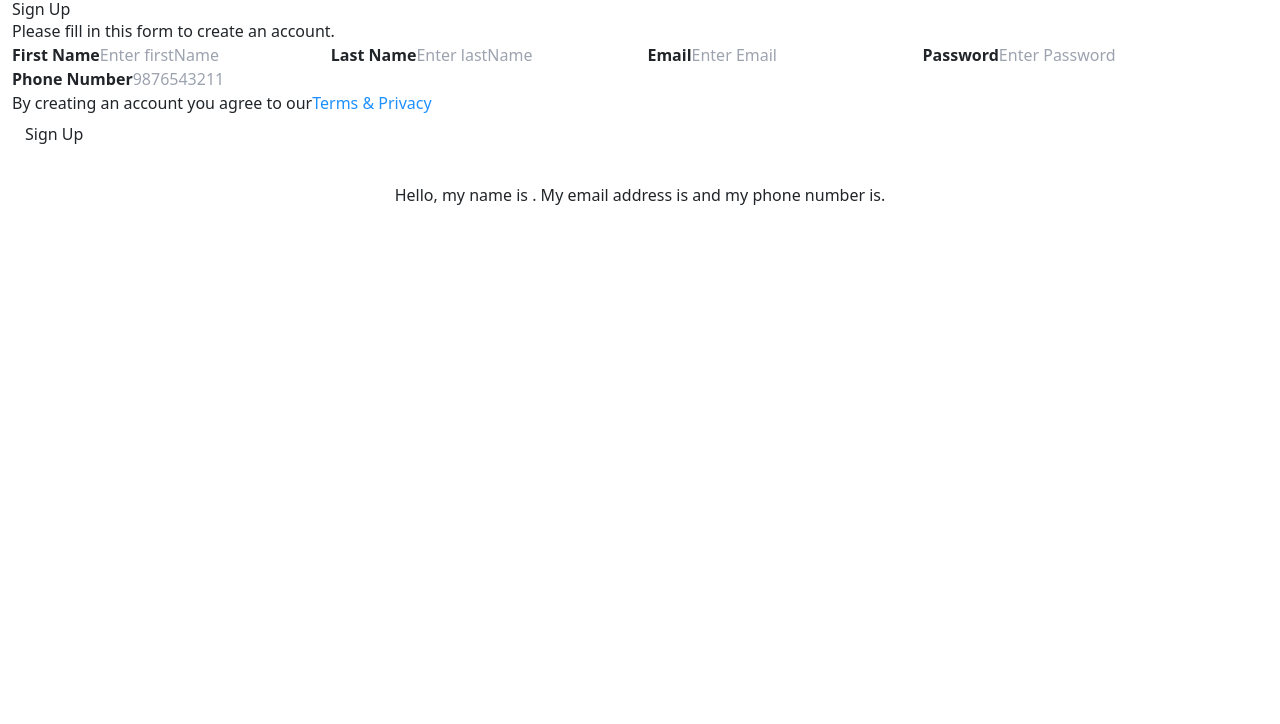
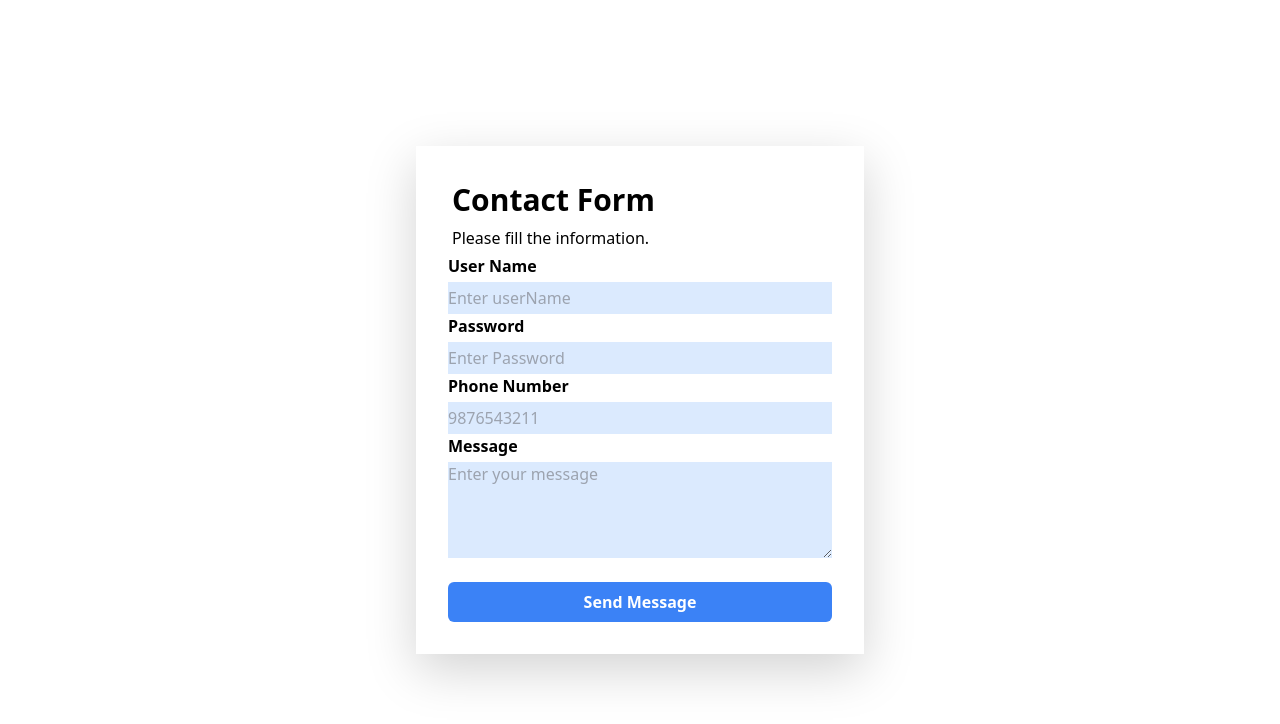
Before and after one commit to UTSAVSONI99/react-learning, a React (Vite) app: page / in a window 1280 px wide. Shown: the top 724 px of the page. Built offline with nearby package versions, Linux system fonts and the light colour scheme.

Commit message:
made new projects

```diff
--- /dev/null
+++ b/src/ContactForm.jsx
@@ -0,0 +1,93 @@
+import "./index.css";
+import { useState } from "react";
+
+export default function ContactForm() {
+  const [user, setUser] = useState({
+    userName: "",
+    password: "",
+    phone: "",
+    message: "",
+  });
+
+  const handleInputChange = (e) => {
+    const { name, value } = e.target;
+    setUser({ ...user, [name]: value });
+  };
+
+  const handleFormSubmit = (event) => {
+    event.preventDefault();
+    console.log(user);
+  };
+
+  return (
+    <section className="flex flex-col items-center justify-center gap-8 min-h-screen">
+      <form onSubmit={handleFormSubmit} className="w-full max-w-md">
+        <div className="flex flex-col justify-center text-black shadow-lg p-8">
+          <h1 className="text-3xl font-semibold p-1">Contact Form</h1>
+          <p className="text-base p-1">Please fill the information.</p>
+
+          <label htmlFor="userName">
+            <b>User Name</b>
+          </label>
+          <input
+            type="text"
+            name="userName"
+            placeholder="Enter userName"
+            required
+            value={user.userName}
+            onChange={handleInputChange}
+            className="h-8 mt-1 bg-blue-100"
+          />
+
+          <label htmlFor="password">
+            <b>Password</b>
+          </label>
+          <input
+            type="password"
+            placeholder="Enter Password"
+            name="password"
+            required
+            value={user.password}
+            onChange={handleInputChange}
+            className="h-8 mt-1 bg-blue-100"
+          />
+
+          <label htmlFor="phone">
+            <b>Phone Number</b>
+          </label>
+
+          <input
+            type="phone"
+            name="phone"
+            placeholder="9876543211"
+            required
+            value={user.phoneNumber}
+            onChange={handleInputChange}
+            className="h-8 mt-1 bg-blue-100"
+          />
+
+          <label htmlFor="message">
+            <b>Message</b>
+          </label>
+          <textarea
+            name="message"
+            placeholder="Enter your message"
+            required
+            value={user.message}
+            onChange={handleInputChange}
+            className="h-24 mt-1 bg-blue-100"
+          ></textarea>
+
+          <div className="mt-4">
+            <button
+              type="submit"
+              className="bg-blue-500 w-full text-center hover:bg-blue-700 text-white font-bold py-2 px-4 rounded"
+            >
+              Send Message
+            </button>
+          </div>
+        </div>
+      </form>
+    </section>
+  );
+}
--- /dev/null
+++ b/src/LoginForm.jsx
@@ -0,0 +1,67 @@
+import "./index.css";
+import { useState } from "react";
+
+export default function LoginForm() {
+  const [user, setUser] = useState({
+    userName: "",
+    password: "",
+  });
+
+  const handleInputChange = (e) => {
+    const { name, value } = e.target;
+    setUser({ ...user, [name]: value });
+  };
+
+  const handleFormSubmit = (event) => {
+    event.preventDefault();
+    console.log(user);
+  };
+
+  return (
+    <section className=" flex flex-col items-center justify-center gap-8 min-h-screen">
+      <form onSubmit={handleFormSubmit}>
+        <div className="flex flex-col justify-center text-black shadow-lg p-8 ">
+          <h1 className="text-3xl font-semibold p-1">Sign Up</h1>
+          <p className="text-base p-1">
+            Please fill username and paswword to login into account.
+          </p>
+
+          <label htmlFor="firstName">
+            <b>UserName</b>
+          </label>
+          <input
+            type="text"
+            name="userName"
+            placeholder="Enter userName"
+            required
+            value={user.userName}
+            onChange={handleInputChange}
+            className="h-8 mt-1 bg-blue-100"
+          />
+
+          <label htmlFor="password">
+            <b>Password</b>
+          </label>
+          <input
+            type="password"
+            placeholder="Enter Password"
+            name="password"
+            required
+            value={user.password}
+            onChange={handleInputChange}
+            className="h-8 mt-1 bg-blue-100"
+          />
+
+          <div className="mt-4">
+            <button
+              type="submit"
+              className="bg-blue-500  w-full text-center hover:bg-blue-700 text-white font-bold py-2 px-4 rounded"
+            >
+              Login
+            </button>
+          </div>
+        </div>
+      </form>
+    </section>
+  );
+}
--- /dev/null
+++ b/src/RegistrationForm.jsx
@@ -0,0 +1,128 @@
+import "./index.css";
+import { useState } from "react";
+
+export default function RegistrationForm() {
+  const [user, setUser] = useState({
+    firstName: "",
+    lastName: "",
+    email: "",
+    password: "",
+    phone: "",
+  });
+
+  const handleInputChange = (e) => {
+    const { name, value } = e.target;
+    setUser({ ...user, [name]: value });
+  };
+
+  const handleFormSubmit = (event) => {
+    event.preventDefault();
+    console.log(user);
+  };
+
+  return (
+    <section className=" flex flex-col items-center justify-center gap-8 min-h-screen">
+      <p>
+        Hello, my name is
+        <span style={{ color: "dodgerblue" }}>
+          {user.firstName} {user.lastName}
+        </span>
+        . My email address is{" "}
+        <span style={{ color: "dodgerblue" }}>{user.email}</span> and my phone
+        number is
+        <span style={{ color: "dodgerblue" }}>{user.phone}</span>.
+      </p>
+
+      <form onSubmit={handleFormSubmit}>
+        <div className="flex flex-col justify-center text-black shadow-lg p-8 ">
+          <h1 className="text-3xl font-semibold p-1">Sign Up</h1>
+          <p className="text-base p-1">
+            Please fill in this form to create an account.
+          </p>
+
+          <label htmlFor="firstName">
+            <b>First Name</b>
+          </label>
+          <input
+            type="text"
+            name="firstName"
+            placeholder="Enter firstName"
+            required
+            value={user.firstName}
+            onChange={handleInputChange}
+            className="h-8 mt-1 bg-blue-100"
+          />
+
+          <label htmlFor="lastName">
+            <b>Last Name</b>
+          </label>
+          <input
+            type="text"
+            name="lastName"
+            placeholder="Enter lastName"
+            required
+            value={user.lastName}
+            onChange={handleInputChange}
+            className="h-8 mt-1 bg-blue-100"
+          />
+
+          <label htmlFor="email">
+            <b>Email</b>
+          </label>
+          <input
+            type="text"
+            placeholder="Enter Email"
+            name="email"
+            required
+            value={user.email}
+            onChange={handleInputChange}
+            className="h-8 mt-1 bg-blue-100"
+          />
+
+          <label htmlFor="password">
+            <b>Password</b>
+          </label>
+          <input
+            type="password"
+            placeholder="Enter Password"
+            name="password"
+            required
+            value={user.password}
+            onChange={handleInputChange}
+            className="h-8 mt-1 bg-blue-100"
+          />
+
+          <label htmlFor="phone">
+            <b>Phone Number</b>
+          </label>
+
+          <input
+            type="phone"
+            name="phone"
+            placeholder="9876543211"
+            required
+            value={user.phoneNumber}
+            onChange={handleInputChange}
+            className="h-8 mt-1 bg-blue-100"
+          />
+
+          <p className="text-sm mt-2">
+            By creating an account you agree to our
+            <a href="#" style={{ color: "dodgerblue" }}>
+              Terms & Privacy
+            </a>
+          </p>
+
+          <div className="mt-4">
+            <button
+              type="submit"
+              className="bg-blue-500  w-full text-center hover:bg-blue-700 text-white font-bold py-2 px-4 rounded"
+            >
+              Sign Up
+            </button>
+          </div>
+        </div>
+      </form>
+    </section>
+  );
+}
--- a/src/main.jsx
+++ b/src/main.jsx
@@ -3,7 +3,10 @@ import { createRoot } from "react-dom/client";
 // import "./index.css";
 // import "./App.css";
 
-import Registration from "./Registration.jsx";
+// import Registration from "./Registration.jsx";
+// import RegistrationForm from "./RegistrationForm.jsx";
+// import LoginForm from "./LoginForm.jsx";
+import ContactForm from "./ContactForm.jsx";
 
 // import Location from "./Location.jsx";
 // import App from './App.jsx'
@@ -45,7 +48,10 @@ createRoot(document.getElementById("root")).render(
     {/* <WordCounter /> */}
     {/* <Counter /> */}
     {/* <Weather /> */}
-    <Registration />
+    {/* <Registration /> */}
+    {/* <RegistrationForm /> */}
+    {/* <LoginForm /> */}
+    <ContactForm />
     {/* <CurrencyConverter /> */}
     {/* <Darkmode /> */}
     {/* <Relod /> */}
```
